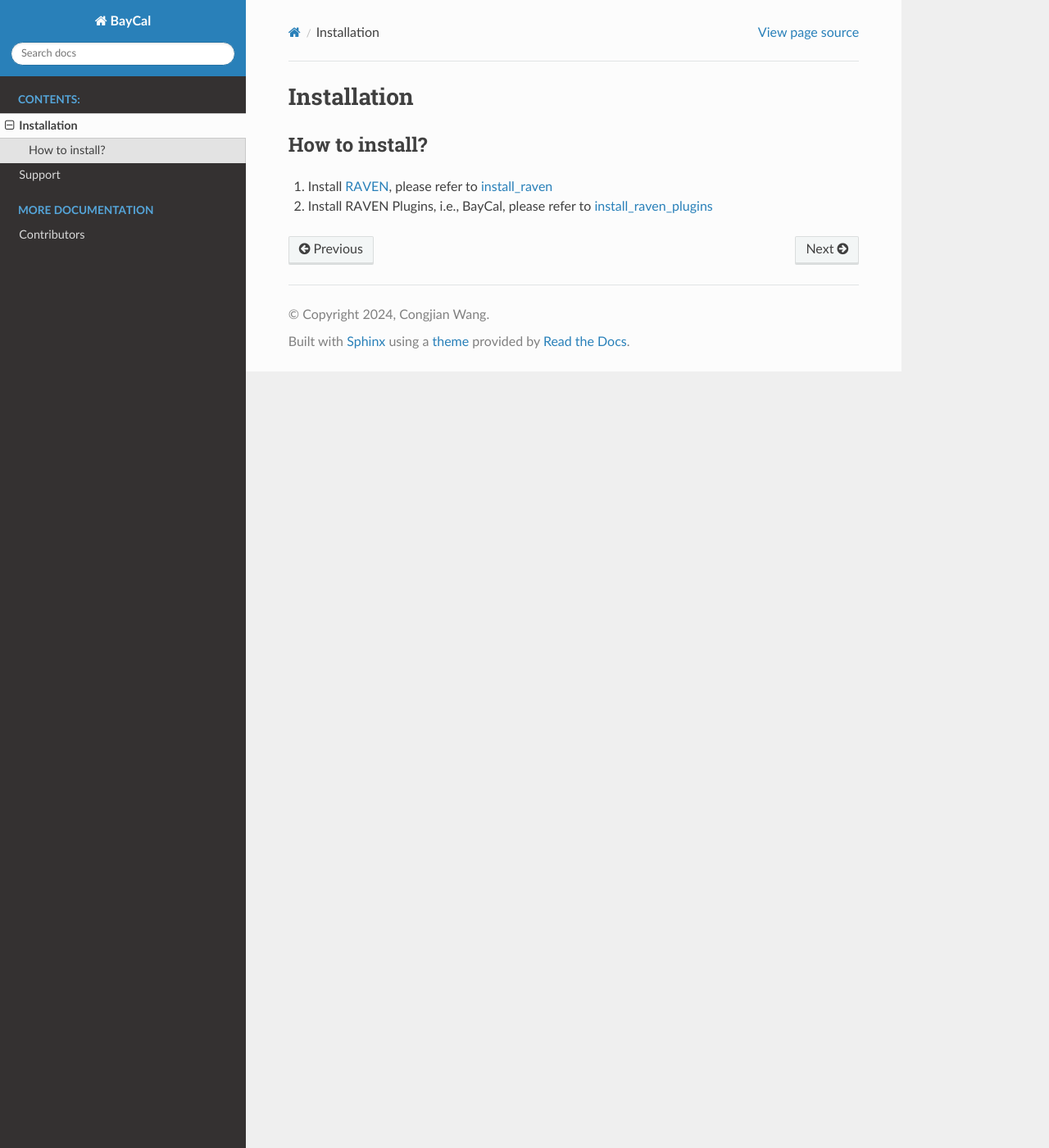
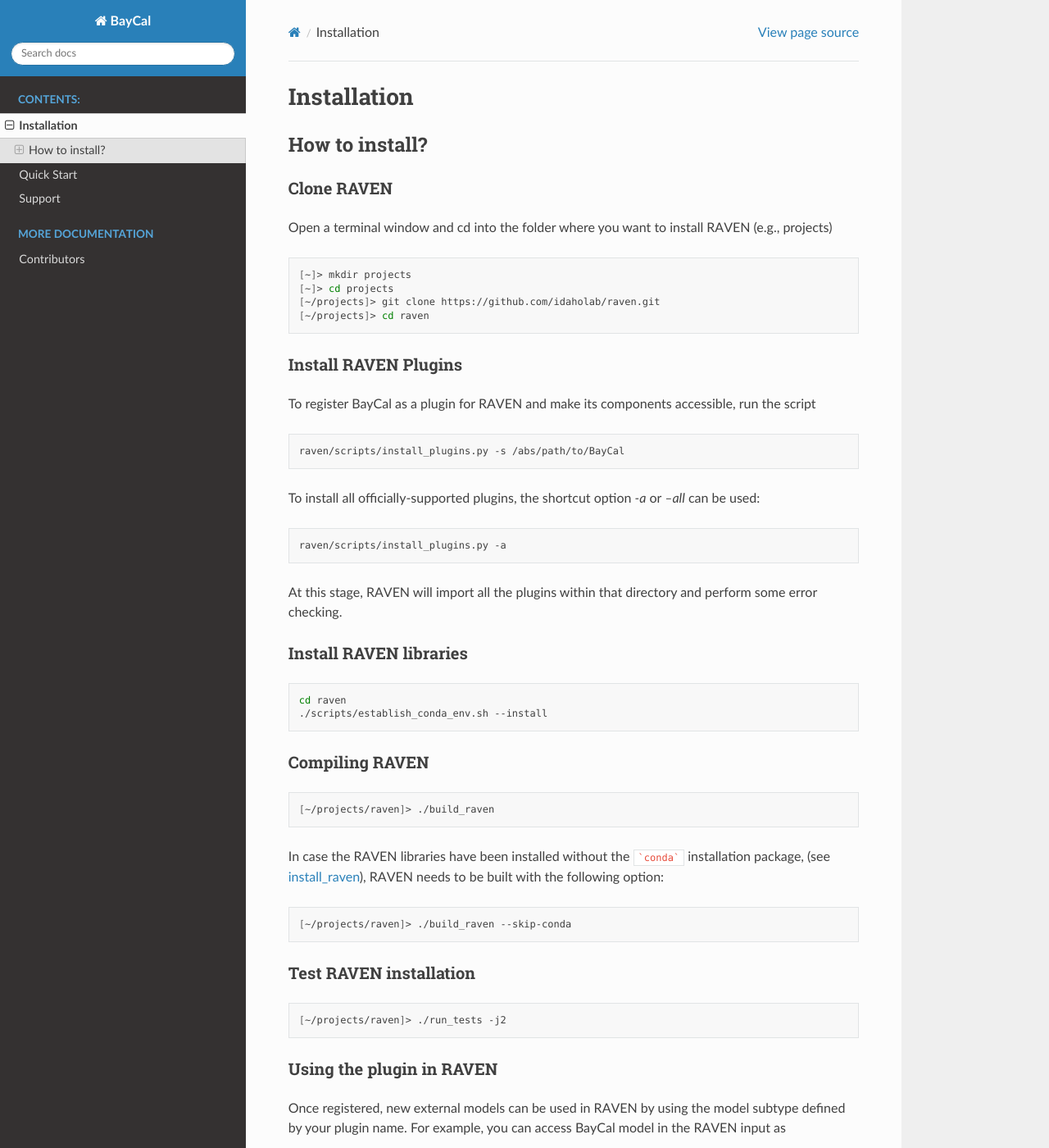
Before and after one commit to idaholab/BayCal, a Sphinx documentation site: the page built from doc/source/install.rst, in a window 1280 px wide and 1400 px high. Shown: the whole window at 82% size. Built offline with Sphinx 7.4.7 and the Read the Docs theme 2.0.0, drawn with Linux system fonts in a browser that asks for light colours; formulas are drawn with MathJax 3; some of the changed text lies outside the part shown.

Commit message:
update installation process

````diff
--- a/doc/source/index.rst
+++ b/doc/source/index.rst
@@ -11,6 +11,7 @@
    :caption: Contents:
 
    install
+   quickstart
    support
 
 .. toctree::
--- a/doc/source/install.rst
+++ b/doc/source/install.rst
@@ -5,8 +5,86 @@
 How to install?
 ------------------------------------
 
-#. Install RAVEN_, please refer to install_raven_
-#. Install RAVEN Plugins, i.e., BayCal, please refer to install_raven_plugins_
+Clone RAVEN
+++++++++++++++++++++++++++++++++++++
+Open a terminal window and cd into the folder where you want to install RAVEN (e.g., projects)
+
+.. code:: bash
+
+    [~]> mkdir projects
+    [~]> cd projects
+    [~/projects]> git clone https://github.com/idaholab/raven.git
+    [~/projects]> cd raven
+
+Install RAVEN Plugins
++++++++++++++++++++++++++++++++++++++++
+To register BayCal as a plugin for RAVEN and make its components accessible, run the script
+
+.. code:: bash
+
+  raven/scripts/install_plugins.py -s /abs/path/to/BayCal
+
+To install all officially-supported plugins, the shortcut option `-a` or `--all` can be used:
+
+.. code:: bash
+
+  raven/scripts/install_plugins.py -a
+
+At this stage, RAVEN will import all the plugins within that directory and perform some error checking.
+
+Install RAVEN libraries
+++++++++++++++++++++++++++++++++++++++++
+
+.. code:: bash
+
+    cd raven
+    ./scripts/establish_conda_env.sh --install
+
+
+Compiling RAVEN
++++++++++++++++++++++++++++++++++++++++++++
+
+.. code:: bash
+
+    [~/projects/raven]> ./build_raven
+
+In case the RAVEN libraries have been installed without the ```conda``` installation package,
+(see install_raven_), RAVEN needs to be built with the following option:
+
+.. code:: bash
+
+    [~/projects/raven]> ./build_raven --skip-conda
+
+Test RAVEN installation
++++++++++++++++++++++++++++++++++++++++++++++++++
+
+.. code:: bash
+
+    [~/projects/raven]> ./run_tests -j2
+
+
+Using the plugin in RAVEN
++++++++++++++++++++++++++++++++++++++++++++++++++++
+Once registered, new external models can be used in RAVEN by using the model subtype defined by
+your plugin name. For example, you can access BayCal model in the RAVEN input as
+
+.. code-block:: xml
+
+    <Models>
+      ...
+      <ExternalModel name='myName' subType='BayCal.LikelihoodModel'>
+        ...
+      </ExternalModel>
+      ...
+    </Models>
+
+
+Issues
+++++++++++++++++++++++++++++++++++++++++++++++++++++
+Please refer to the following links if there is any issue happening during the installation process.
+
+  #. Install RAVEN_, please refer to install_raven_
+  #. Install RAVEN Plugins, i.e., BayCal, please refer to install_raven_plugins_
 
 .. _RAVEN: https://github.com/idaholab/raven
 .. _install_raven: https://github.com/idaholab/raven/wiki/installationMain
--- /dev/null
+++ b/doc/source/quickstart.rst
@@ -0,0 +1,4 @@
+.. _quickstart:
+
+Quick Start
+============
````
